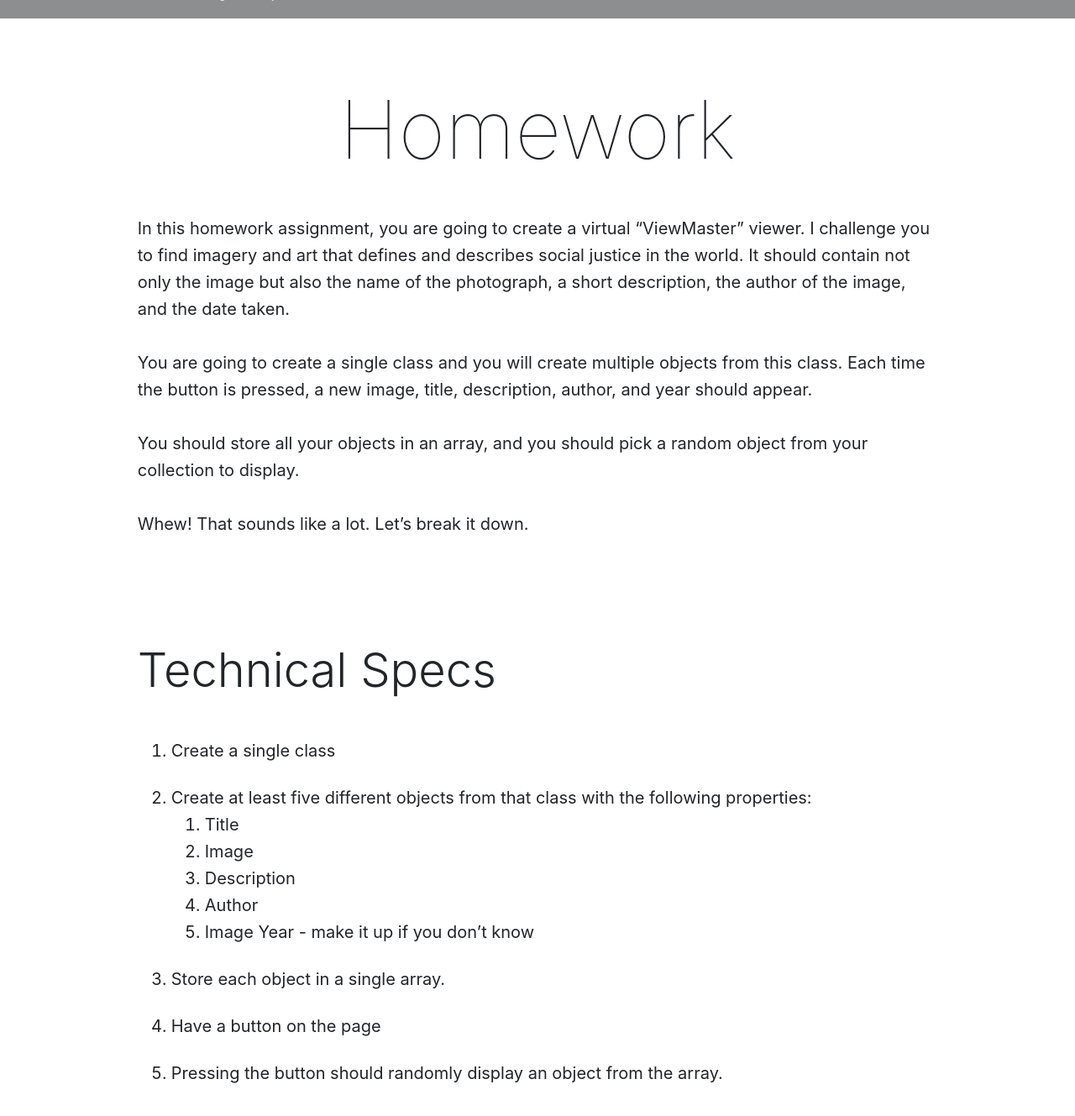
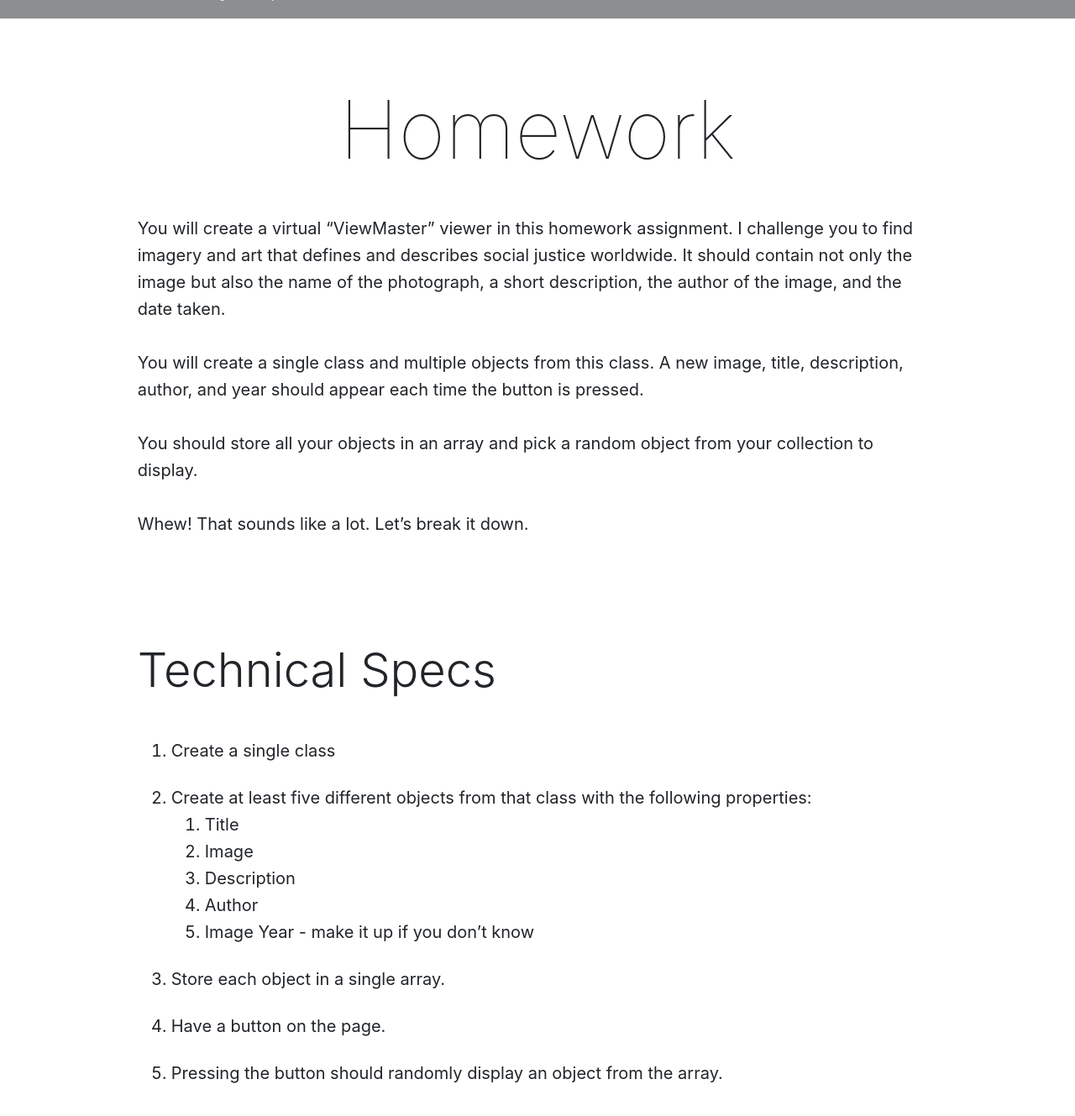
Before and after one commit to Montana-Media-Arts/441-web-tech-Spring2025-course, a Jekyll site: the page built from modules/week-7/_posts/2010-01-01-homework.md, in a window 1280 px wide and 1400 px high, scrolled down 325 px. Shown: the top 1329 px of the window at 84% size. Built offline with Jekyll 4.4.1, drawn with Linux system fonts in a browser that asks for light colours; nearby versions of some CDN libraries; comment, search, counter and statistics services are not loaded.

Commit message:
Update 2010-01-01-homework.md

```diff
--- a/modules/week-7/_posts/2010-01-01-homework.md
+++ b/modules/week-7/_posts/2010-01-01-homework.md
@@ -6,13 +6,13 @@ jotted: false
 
 # Homework
 
-In this homework assignment, you are going to create a virtual "ViewMaster" viewer.  I challenge you to find imagery and art that defines and describes social justice in the world. It should contain not only the image but also the name of the photograph, a short description, the author of the image, and the date taken.
+You will create a virtual “ViewMaster” viewer in this homework assignment. I challenge you to find imagery and art that defines and describes social justice worldwide. It should contain not only the image but also the name of the photograph, a short description, the author of the image, and the date taken.
 
-You are going to create a single class and you will create multiple objects from this class.  Each time the button is pressed, a new image, title, description, author, and year should appear.
+You will create a single class and multiple objects from this class. A new image, title, description, author, and year should appear each time the button is pressed.
 
-You should store all your objects in an array, and you should pick a random object from your collection to display.
+You should store all your objects in an array and pick a random object from your collection to display.
 
-Whew! That sounds like a lot. Let's break it down.
+Whew! That sounds like a lot. Let’s break it down.
 
 ## Technical Specs
 
@@ -24,9 +24,9 @@ Whew! That sounds like a lot. Let's break it down.
    4. Author
    5. Image Year - make it up if you don't know
 3. Store each object in a single array.
-4. Have a button on the page
+4. Have a button on the page.
 5. Pressing the button should randomly display an object from the array.
 
 ## Homework Example
 
-[Homework 7 Example](https://github.com/Montana-Media-Arts/441-WebTech-Spring2022-Examples/tree/master/Week%207)
+[Homework 7 Example](https://github.com/Montana-Media-Arts/441-WebTech-Spring2025-Examples/tree/master/Week%207)
```
